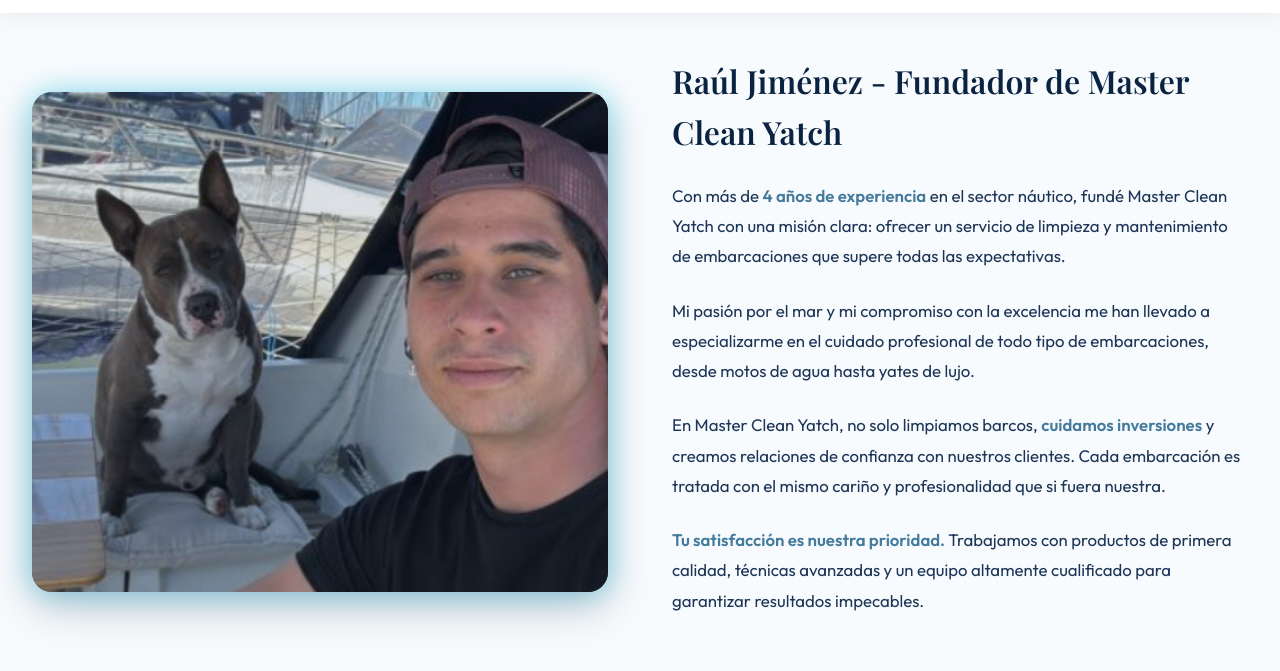
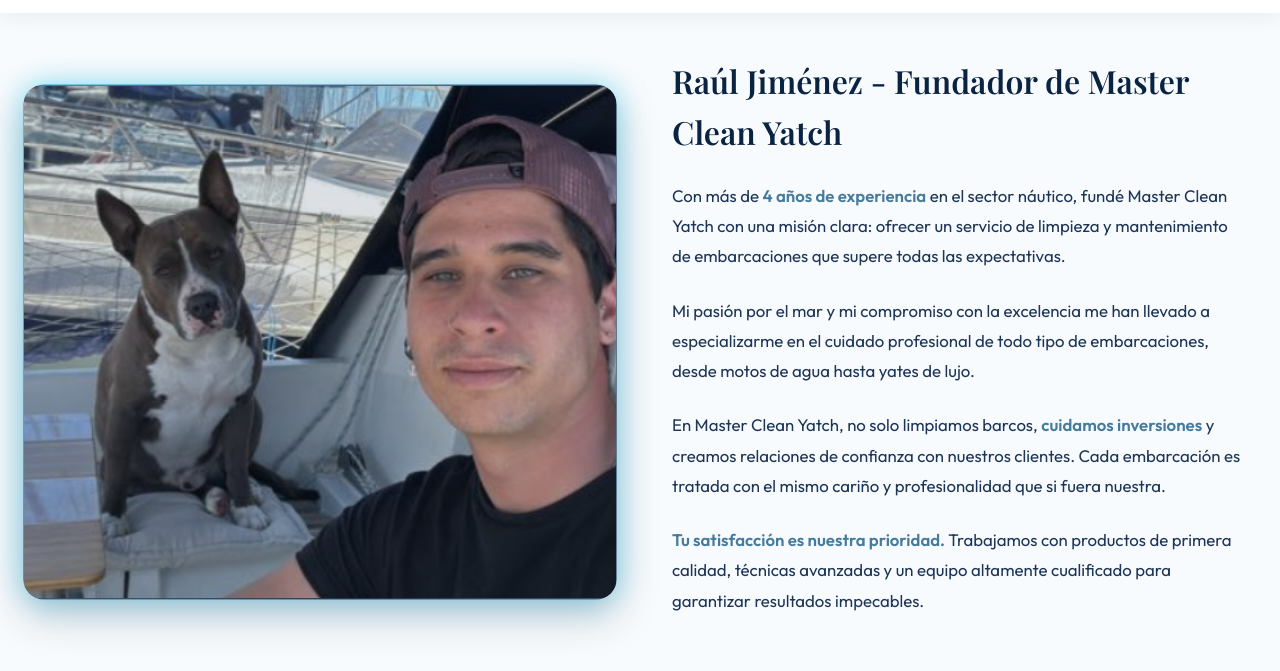
Before and after one commit to JMaya2002/pagina-web-raul, an Astro site: page / in a window 1280 px wide. In both pictures the pointer is over the element 320 px from the left and 2604 px from the top of the page. Shown: the part 2257-2928 px from the top of the page. Built offline with nearby package versions, Linux system fonts and the light colour scheme; Astro itself is replaced by a stand-in of ours.

Commit message:
Fix: Sincronizar animación de borde e imagen de Raúl
- El borde ahora escala junto con la imagen (scale 1.03 en el contenedor)
- Reducir zoom de imagen a 1.02 para balance visual
- Agregar transform-origin: center center para ambos
- Animación más fluida y sincronizada
- Efecto total: 1.03 × 1.02 ≈ 1.05 zoom combinado

```diff
--- a/src/styles/global.css
+++ b/src/styles/global.css
@@ -414,11 +414,12 @@
     padding: 6px;
     transition: all 0.4s ease;
     cursor: pointer;
+    transform-origin: center center;
 }
 
 .about-image:hover {
     box-shadow: 0 15px 40px rgba(10, 35, 66, 0.25), 0 0 30px rgba(0, 212, 255, 0.4);
-    transform: translateY(-5px);
+    transform: translateY(-5px) scale(1.03);
     animation: gradientShift 3s ease infinite;
 }
 
@@ -481,10 +482,11 @@
     background: white;
     position: relative;
     transition: transform 0.4s ease;
+    transform-origin: center center;
 }
 
 .about-image:hover img {
-    transform: scale(1.05);
+    transform: scale(1.02);
 }
 
 .about-text {
```
